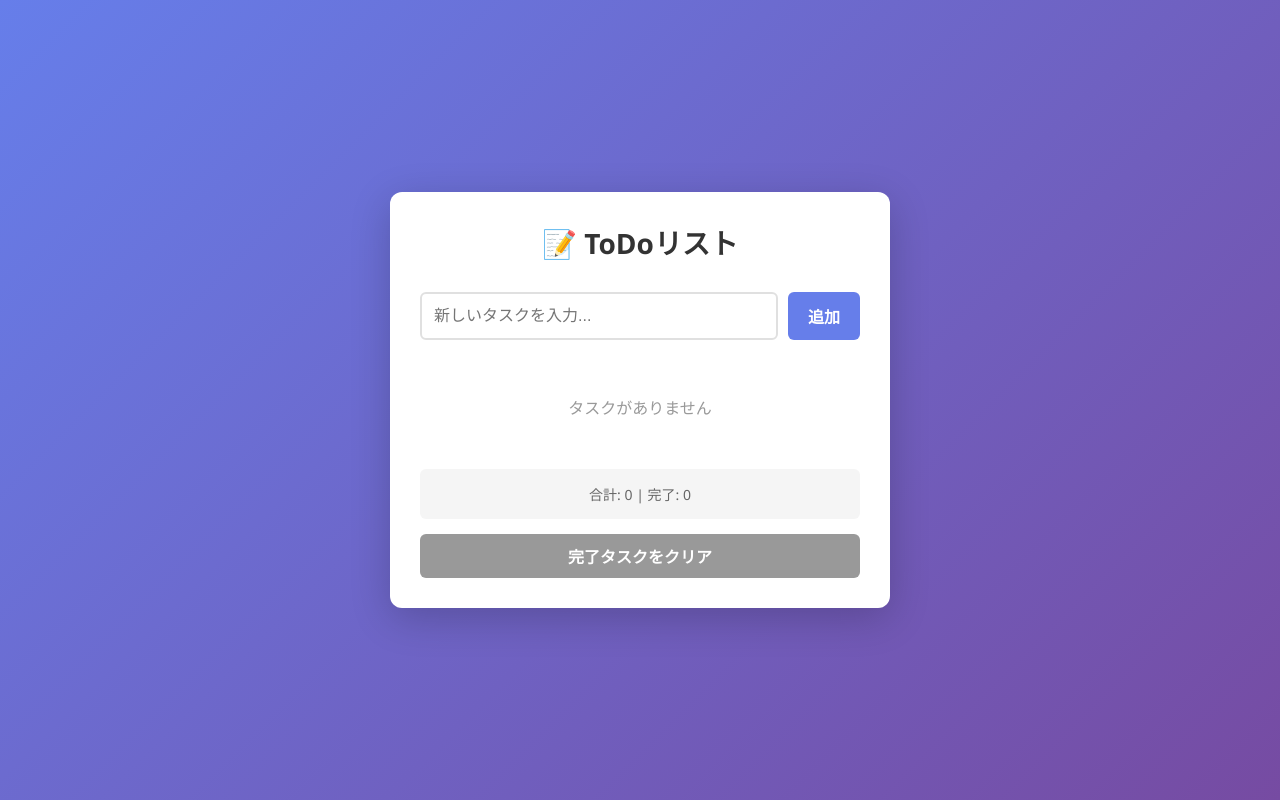
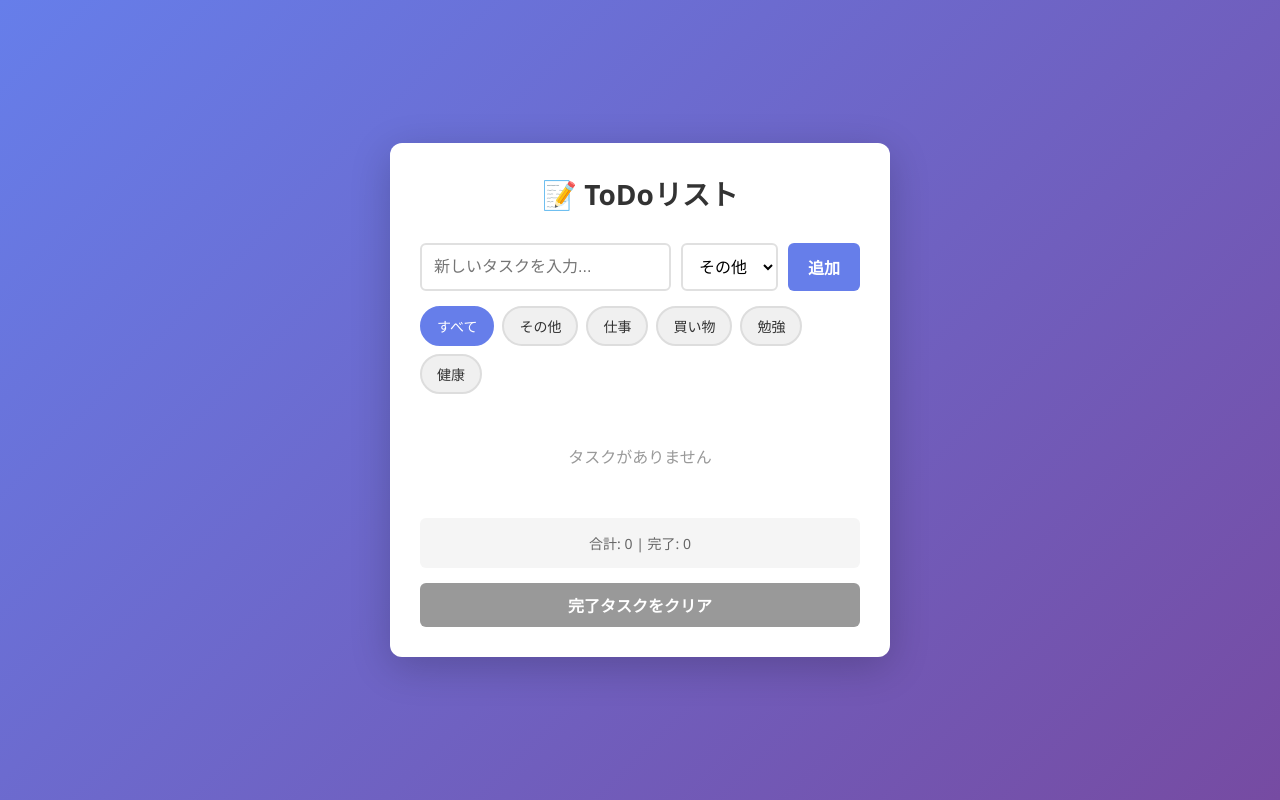
Before and after one commit to munaoka/20260304_AgentCoding_ToDoList, a plain HTML site: page index.html in a window 1280 px wide. Drawn offline with Linux system fonts and the light colour scheme.

Commit message:
タスクのラベル分け機能を追加

```diff
--- a/index.html
+++ b/index.html
@@ -17,8 +17,17 @@
                 placeholder="新しいタスクを入力..."
                 onkeypress="if(event.key==='Enter') addTask()"
             >
+            <select id="labelSelect">
+                <option value="その他">その他</option>
+                <option value="仕事">仕事</option>
+                <option value="買い物">買い物</option>
+                <option value="勉強">勉強</option>
+                <option value="健康">健康</option>
+            </select>
             <button onclick="addTask()">追加</button>
         </div>
+
+        <div class="label-filters" id="labelFilters"></div>
 
         <ul id="taskList" class="task-list"></ul>
 
--- a/script.js
+++ b/script.js
@@ -1,15 +1,39 @@
 // ローカルストレージからタスク一覧を読み込む
 let tasks = JSON.parse(localStorage.getItem('tasks')) || [];
+let selectedLabel = 'すべて'; // フィルター対象のラベル
+
+const LABELS = ['すべて', 'その他', '仕事', '買い物', '勉強', '健康'];
 
 // 初期化時にタスク一覧を表示
 document.addEventListener('DOMContentLoaded', function() {
+    renderLabelFilters();
     renderTasks();
 });
+
+// ラベルフィルターボタンを生成する関数
+function renderLabelFilters() {
+    const filterContainer = document.getElementById('labelFilters');
+    filterContainer.innerHTML = '';
+
+    LABELS.forEach(label => {
+        const button = document.createElement('button');
+        button.className = `label-filter-btn ${label === selectedLabel ? 'active' : ''}`;
+        button.textContent = label;
+        button.onclick = () => {
+            selectedLabel = label;
+            renderLabelFilters();
+            renderTasks();
+        };
+        filterContainer.appendChild(button);
+    });
+}
 
 // タスクを追加する関数
 function addTask() {
     const input = document.getElementById('taskInput');
+    const labelSelect = document.getElementById('labelSelect');
     const taskText = input.value.trim();
+    const selectedLabelValue = labelSelect.value;
 
     if (taskText === '') {
         alert('タスクを入力してください');
@@ -19,6 +43,7 @@ function addTask() {
     const newTask = {
         id: Date.now(),
         text: taskText,
+        label: selectedLabelValue,
         completed: false,
         createdAt: new Date().toLocaleString('ja-JP')
     };
@@ -68,14 +93,19 @@ function renderTasks() {
 
     taskList.innerHTML = '';
 
-    if (tasks.length === 0) {
+    // 選択されたラベルに基づいてタスクをフィルタリング
+    const filteredTasks = selectedLabel === 'すべて'
+        ? tasks
+        : tasks.filter(t => t.label === selectedLabel);
+
+    if (filteredTasks.length === 0) {
         taskList.innerHTML = '<div class="empty-message">タスクがありません</div>';
-        totalCount.textContent = '0';
-        completedCount.textContent = '0';
+        totalCount.textContent = tasks.length;
+        completedCount.textContent = tasks.filter(t => t.completed).length;
         return;
     }
 
-    tasks.forEach(task => {
+    filteredTasks.forEach(task => {
         const li = document.createElement('li');
         li.className = `task-item ${task.completed ? 'completed' : ''}`;
 
@@ -85,7 +115,10 @@ function renderTasks() {
                 ${task.completed ? 'checked' : ''}
                 onchange="toggleTask(${task.id})"
             >
-            <span class="task-text">${escapeHtml(task.text)}</span>
+            <div class="task-content">
+                <span class="task-text">${escapeHtml(task.text)}</span>
+                <span class="task-label">${escapeHtml(task.label)}</span>
+            </div>
             <button class="delete-btn" onclick="deleteTask(${task.id})">削除</button>
         `;
 
--- a/style.css
+++ b/style.css
@@ -33,7 +33,8 @@ h1 {
 .input-section {
     display: flex;
     gap: 10px;
-    margin-bottom: 25px;
+    margin-bottom: 15px;
+    flex-wrap: wrap;
 }
 
 #taskInput {
@@ -43,9 +44,25 @@ h1 {
     border-radius: 6px;
     font-size: 16px;
     transition: border-color 0.3s;
+    min-width: 150px;
 }
 
 #taskInput:focus {
+    outline: none;
+    border-color: #667eea;
+}
+
+#labelSelect {
+    padding: 12px;
+    border: 2px solid #e0e0e0;
+    border-radius: 6px;
+    font-size: 16px;
+    background: white;
+    cursor: pointer;
+    transition: border-color 0.3s;
+}
+
+#labelSelect:focus {
     outline: none;
     border-color: #667eea;
 }
@@ -64,6 +81,35 @@ button {
 
 button:hover {
     background: #5568d3;
+}
+
+.label-filters {
+    display: flex;
+    gap: 8px;
+    margin-bottom: 20px;
+    flex-wrap: wrap;
+}
+
+.label-filter-btn {
+    padding: 8px 15px;
+    background: #f0f0f0;
+    color: #333;
+    border: 2px solid #ddd;
+    border-radius: 20px;
+    font-size: 14px;
+    font-weight: 500;
+    cursor: pointer;
+    transition: all 0.3s;
+}
+
+.label-filter-btn:hover {
+    background: #e0e0e0;
+}
+
+.label-filter-btn.active {
+    background: #667eea;
+    color: white;
+    border-color: #667eea;
 }
 
 .task-list {
@@ -96,18 +142,36 @@ button:hover {
     color: #999;
 }
 
+.task-content {
+    flex: 1;
+    display: flex;
+    flex-direction: column;
+    gap: 6px;
+}
+
+.task-text {
+    color: #333;
+    font-size: 16px;
+    word-break: break-word;
+}
+
+.task-label {
+    display: inline-block;
+    padding: 4px 10px;
+    background: #e0e0e0;
+    color: #333;
+    border-radius: 12px;
+    font-size: 12px;
+    font-weight: 600;
+    width: fit-content;
+}
+
 input[type="checkbox"] {
     width: 20px;
     height: 20px;
     cursor: pointer;
     accent-color: #667eea;
-}
-
-.task-text {
-    flex: 1;
-    color: #333;
-    font-size: 16px;
-    word-break: break-word;
+    flex-shrink: 0;
 }
 
 .delete-btn {
```
